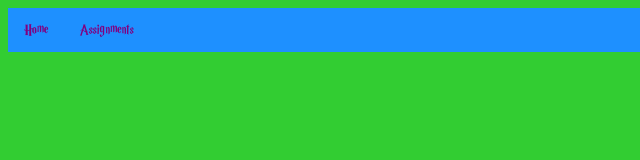
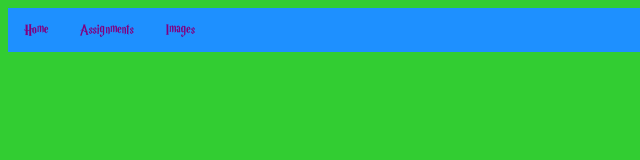
Before and after one commit to Ellwanger-Classroom/Ellwanger-Classroom.github.io, a plain HTML site: page index.htm in a window 1280 px wide. Shown: the full height of the page, 0-640 px from the left. Drawn offline with Linux system fonts and the light colour scheme.

Commit message:
Update index.htm

```diff
--- a/index.htm
+++ b/index.htm
@@ -9,6 +9,7 @@
     <ul class="nav">
       <li><a href="https://ellwanger-classroom.github.io">Home</a></li>
       <li><a href="/assignments">Assignments</a></li>
+      <li><a href="/images">Images</a></li>
     </ul>
   </body>
 </html>
```
